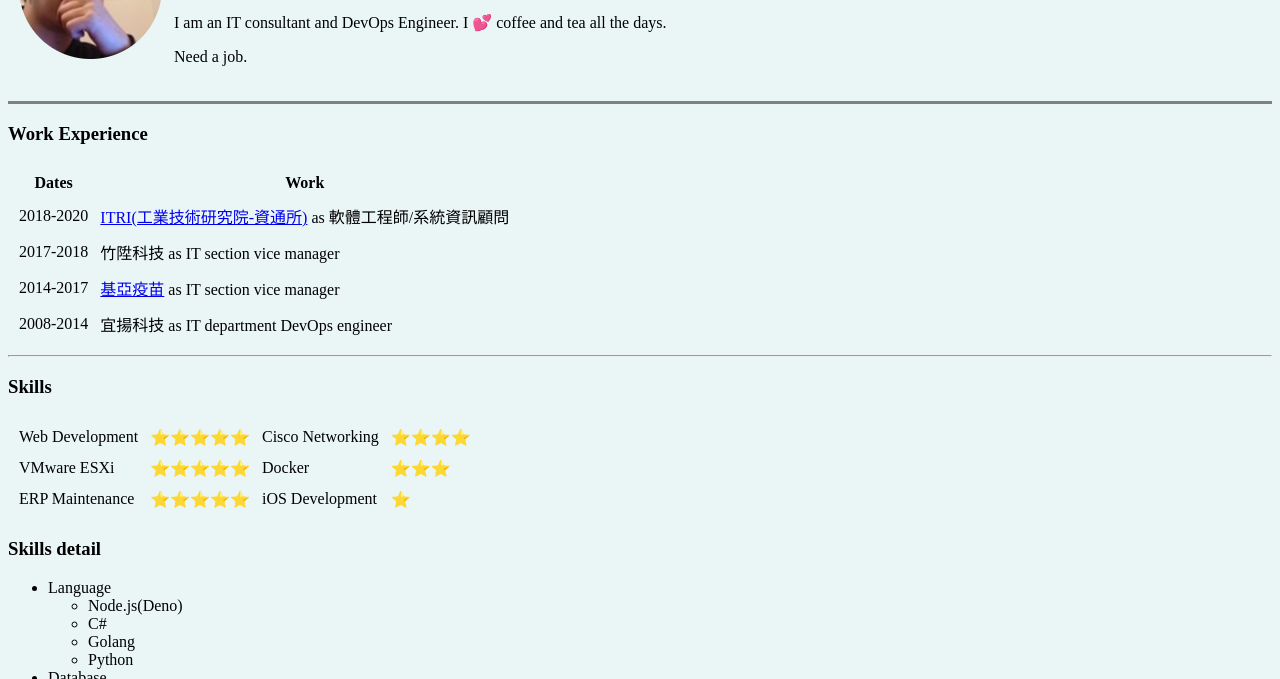
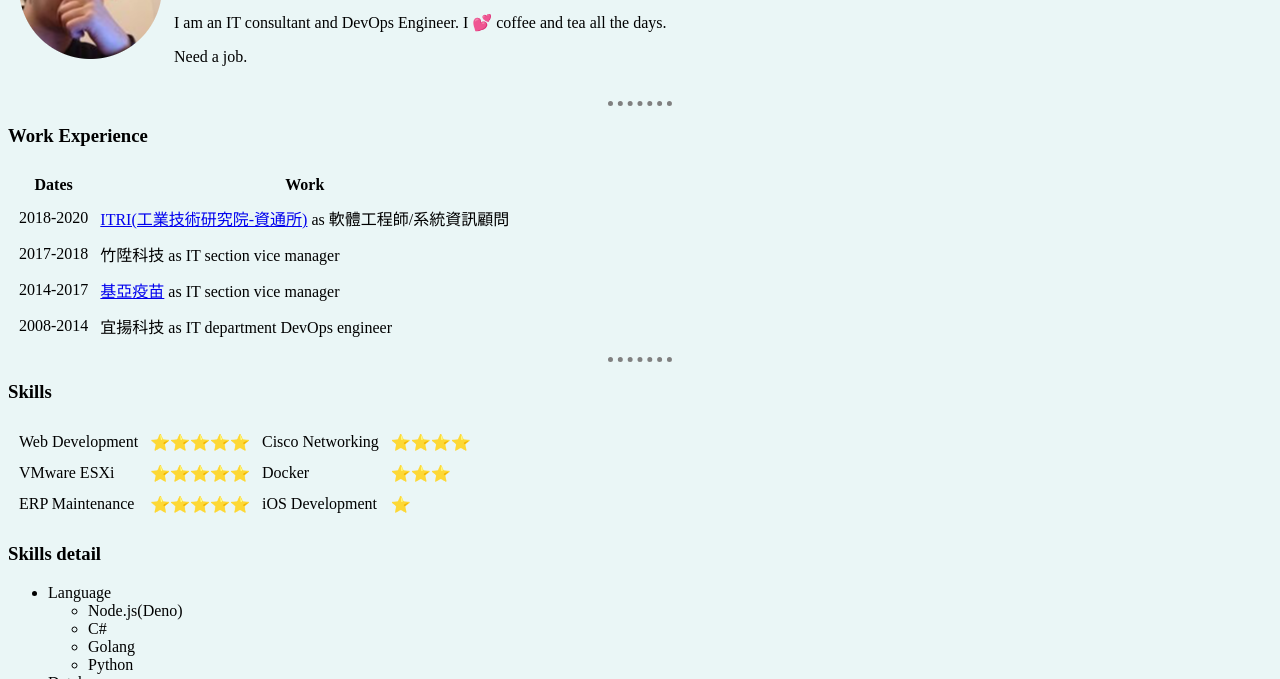
Before and after one commit to kamitom/tiny.web, a plain HTML site: page index.html in a window 1280 px wide. Shown: the part 121-800 px from the top of the page. Drawn offline with Linux system fonts and the light colour scheme.

Commit message:
chore: update border-style

```diff
--- a/_site/src/css/basic.css
+++ b/_site/src/css/basic.css
@@ -10,3 +10,12 @@
     background-color: #eaf6f6;
     /* background-color: powderblue; */
   }
+
+  hr {
+
+    border-style: none;
+    border-top-style: dotted;
+    border-color: gray;
+    border-width: 5px;
+    width: 5%;
+  }
--- a/index.html
+++ b/index.html
@@ -20,8 +20,7 @@
       </tr>
     </table>
 
-
-    <hr size="3" noshade="">
+    <hr>
 
     <h3>Work Experience</h3>
     <table cellspacing="10">
@@ -137,7 +136,7 @@
     <a href="hobbies.html" target="_blank" rel="noopener noreferrer">My Hobbies</a>
     <a href="contact-me.html" target="_blank" rel="noopener noreferrer">My Contact</a>
 
-    <hr size="3" noshade="">
+    <hr>
     <footer>
       <h3>
         <a href="https://github.com/kamitom" target="_blank">About Me</a>
--- a/src/css/basic.css
+++ b/src/css/basic.css
@@ -10,3 +10,14 @@
     background-color: #eaf6f6;
     /* background-color: powderblue; */
   }
+
+  hr {
+    /* border-style: dotted none none; */
+    /* height: 2px; */
+
+    border-style: none;
+    border-top-style: dotted;
+    border-color: gray;
+    border-width: 5px;
+    width: 5%;
+  }
```
Also changed, not shown: _site/contact-me.html (+1 -1 lines), _site/hobbies.html (+1 -1 lines), _site/index.html (+2 -3 lines), contact-me.html (+1 -1 lines), hobbies.html (+1 -1 lines).
